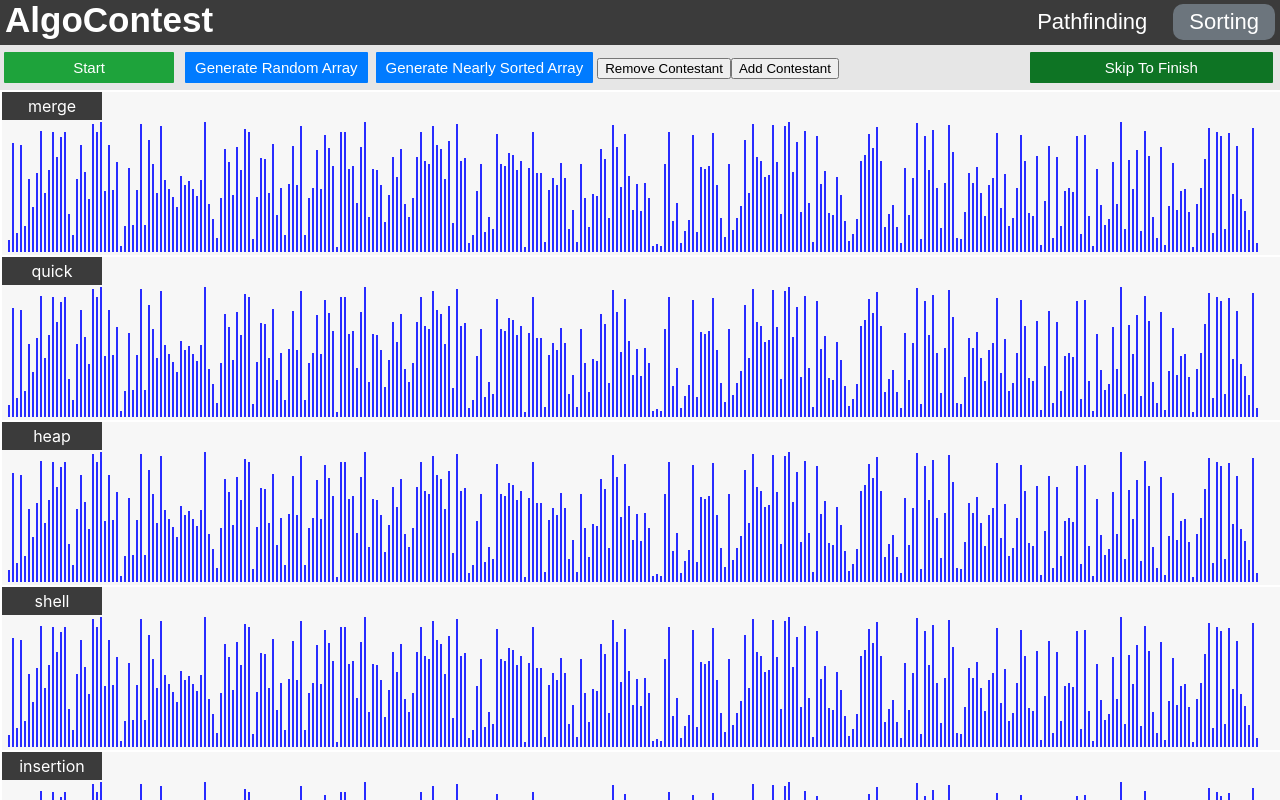
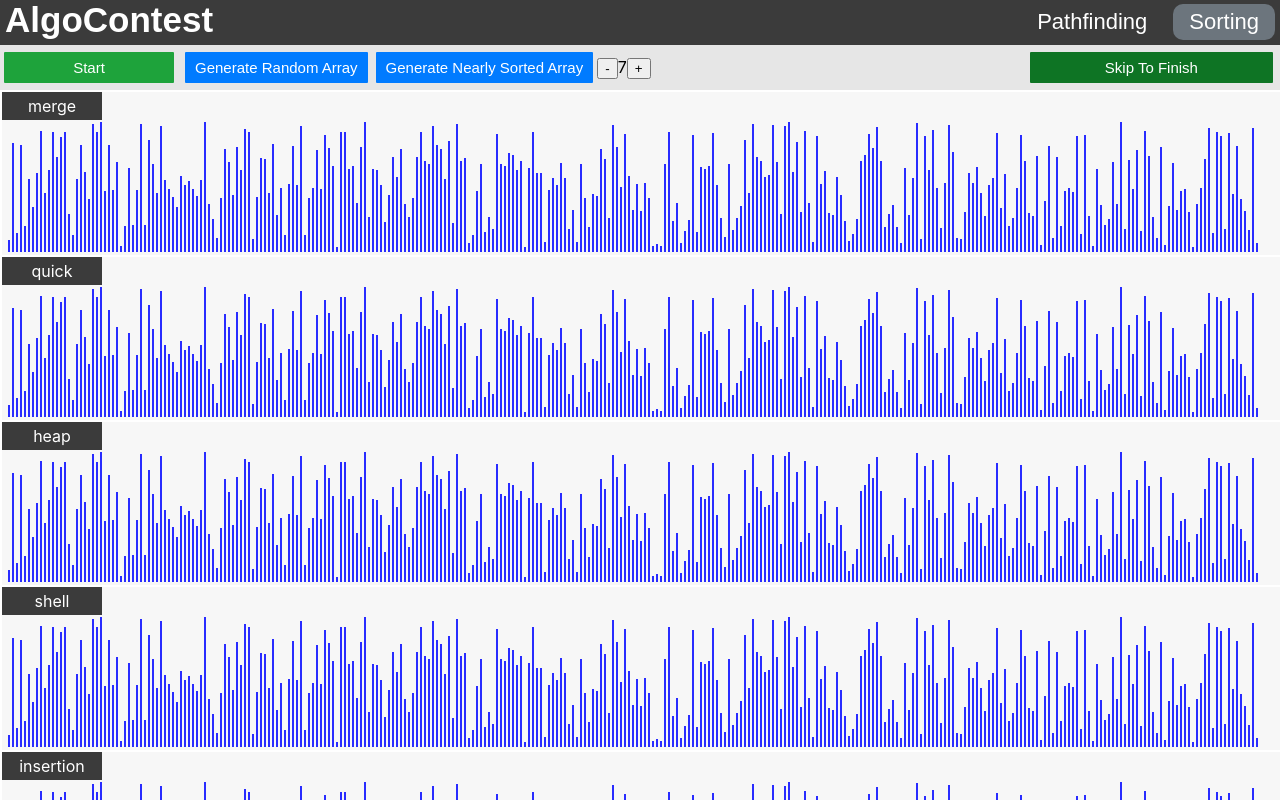
Before and after one commit to benshinnick/algorithm-contest, a React (Create React App) app: page / in a window 1280 px wide. Shown: the top 800 px of the page. Built offline with nearby package versions, Linux system fonts and the light colour scheme.

Commit message:
Added add and remove basic features, still need to polish them up

```diff
--- a/src/AlgoContest/SortContest.jsx
+++ b/src/AlgoContest/SortContest.jsx
@@ -4,7 +4,8 @@ import './css/SortContest.css';
 
 const ARRAY_MIN_VALUE = 5;
 const ARRAY_MAX_VALUE = 130;
-const MAX_NUM_OF_CONTESTANTS = 7;
+const INITIAL_NUM_OF_CONTESTANTS = 7;
+const MAX_NUM_OF_CONTESTANTS = 10;
 
 const COUNTDOWN_DURATION_MS = SortVisualizer.ANIMATION_DELAY_MS;
 
@@ -24,7 +25,7 @@ export default class SortContest extends React.Component {
         super(props);
         this.state = {
             array: [],
-            numOfContestants: MAX_NUM_OF_CONTESTANTS,
+            numOfContestants: INITIAL_NUM_OF_CONTESTANTS,
             isPreContest: true,
             isRandomArray: true,
         };
@@ -36,6 +37,7 @@ export default class SortContest extends React.Component {
     };
 
     componentDidMount() {
+        this.removeExtraContestants();
         this.handlePageResize();
         this.disableDuringContestControlButtons();
         this.randomizeArray();
@@ -51,14 +53,14 @@ export default class SortContest extends React.Component {
     addContestant() {
         console.log('adding contestant');
         const newNumOfContestants = this.state.numOfContestants + 1;
-        this.algoContestantRefs[this.state.numOfContestants].renableComponent();
+        this.algoContestantRefs[this.state.numOfContestants].addComponent();
         this.setState({...this.state, numOfContestants: newNumOfContestants});
     }
 
     removeContestant() {
         console.log('removing contestant');
         const newNumOfContestants = this.state.numOfContestants - 1;
-        this.algoContestantRefs[this.state.numOfContestants - 1].disableComponent();
+        this.algoContestantRefs[this.state.numOfContestants - 1].removeComponent();
         this.setState({...this.state, numOfContestants: newNumOfContestants});
     }
 
@@ -258,6 +260,12 @@ export default class SortContest extends React.Component {
         this.handleContestIsNowFinished();
     }
 
+    removeExtraContestants() {
+        for(let i = INITIAL_NUM_OF_CONTESTANTS; i < MAX_NUM_OF_CONTESTANTS; ++i) {
+            this.algoContestantRefs[i].removeComponent();
+        }
+    }
+
     findAllPlaceInformation() {
 
         const allContestantPlaceInfo = [];
@@ -367,8 +375,11 @@ export default class SortContest extends React.Component {
                     <button id="nearlysortedbutton" onClick={() => this.genearateNearySortedArrayButtonOnClick()}>
                         Generate Nearly Sorted Array
                     </button>
-                    <button onClick={() => this.removeContestant()}>Remove Contestant</button>
-                    <button onClick={() => this.addContestant()}>Add Contestant</button>
+                    <div id="add-or-remove-contestant-controls">
+                        <button onClick={() => this.removeContestant()}>-</button>
+                        {this.state.numOfContestants}
+                        <button onClick={() => this.addContestant()}>+</button>
+                    </div>
                     {/* <button onClick={() => console.log(this.state)}>Log Sort Contest State</button> */}
                 </div>
                 <div className='sort-visualizers'>
--- a/src/AlgoContest/SortVisualizer.jsx
+++ b/src/AlgoContest/SortVisualizer.jsx
@@ -41,18 +41,6 @@ export default class SortVisualizer extends React.Component {
             return{ array: props.array };
         }
         return null;
-    }
-
-    disableComponent() {
-        document.getElementById(`sort-visualizer-${this.state.contestantNumber}`).style.animation = 'fadeout 0.5s';
-        setTimeout(() => {
-            document.getElementById(`sort-visualizer-${this.state.contestantNumber}`).style.display = 'none';
-        }, 500);
-    }
-
-    renableComponent() {
-        document.getElementById(`sort-visualizer-${this.state.contestantNumber}`).style.display = 'block';
-        document.getElementById(`sort-visualizer-${this.state.contestantNumber}`).style.animation = 'fadein 0.4s';
     }
 
     getSortAnimations() {
@@ -576,4 +564,12 @@ export default class SortVisualizer extends React.Component {
             </div>
         );
     }
+
+    removeComponent() {
+        document.getElementById(`sort-visualizer-${this.state.contestantNumber}`).style.display = 'none';
+    }
+
+    addComponent() {
+        document.getElementById(`sort-visualizer-${this.state.contestantNumber}`).style.display = 'block';
+    }
 }
--- a/src/AlgoContest/css/SortContest.css
+++ b/src/AlgoContest/css/SortContest.css
@@ -125,6 +125,10 @@
     background-color: #0e7424;
 }
 
+#add-or-remove-contestant-controls {
+    display: inline-block;
+}
+
 .sticky {
     position: fixed;
     top: 0;
--- a/src/AlgoContest/css/SortVisualizer.css
+++ b/src/AlgoContest/css/SortVisualizer.css
@@ -142,15 +142,6 @@
   to   { opacity: 1; }
 }
 
-@keyframes fadeout {
-  0% {
-    opacity: 1;
-  }
-  100% {
-    opacity: 0;
-  }
-}
-
 @media only screen and (max-width: 752px) {
   .stats-label {
     width: 275px;
```
